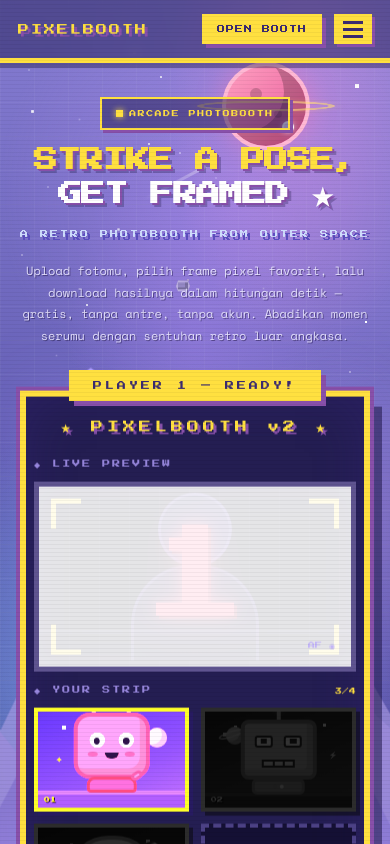
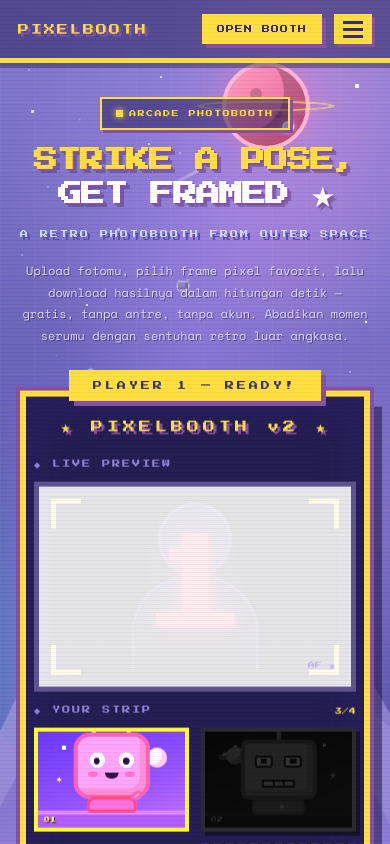
Before and after one commit to nurfikrimakassar/pixelbooth, a Next.js app: page / in a window 390 px wide. Shown: the top 844 px of the page. Built offline with nearby package versions, Linux system fonts and the light colour scheme.

Commit message:
Raise mobile live preview

```diff
--- a/app/globals.css
+++ b/app/globals.css
@@ -101,7 +101,7 @@ body {
   .stats > div > div:last-child{font-size:8px !important;}
   .cabinet-body{padding:24px 8px 12px !important;}
   .screen-row{flex-direction:column !important;gap:14px !important;}
-  .preview-box{min-height:190px !important;}
+  .preview-box{min-height:210px !important;}
   .strip-grid{min-height:220px !important;}
   .ctrl-panel{flex-wrap:wrap !important;gap:8px !important;justify-content:center !important;padding:8px !important;}
   .ctrl-panel .btn-snap{font-size:8px !important;padding:14px 18px !important;box-shadow:4px 4px 0 #8850AA !important;}
```
